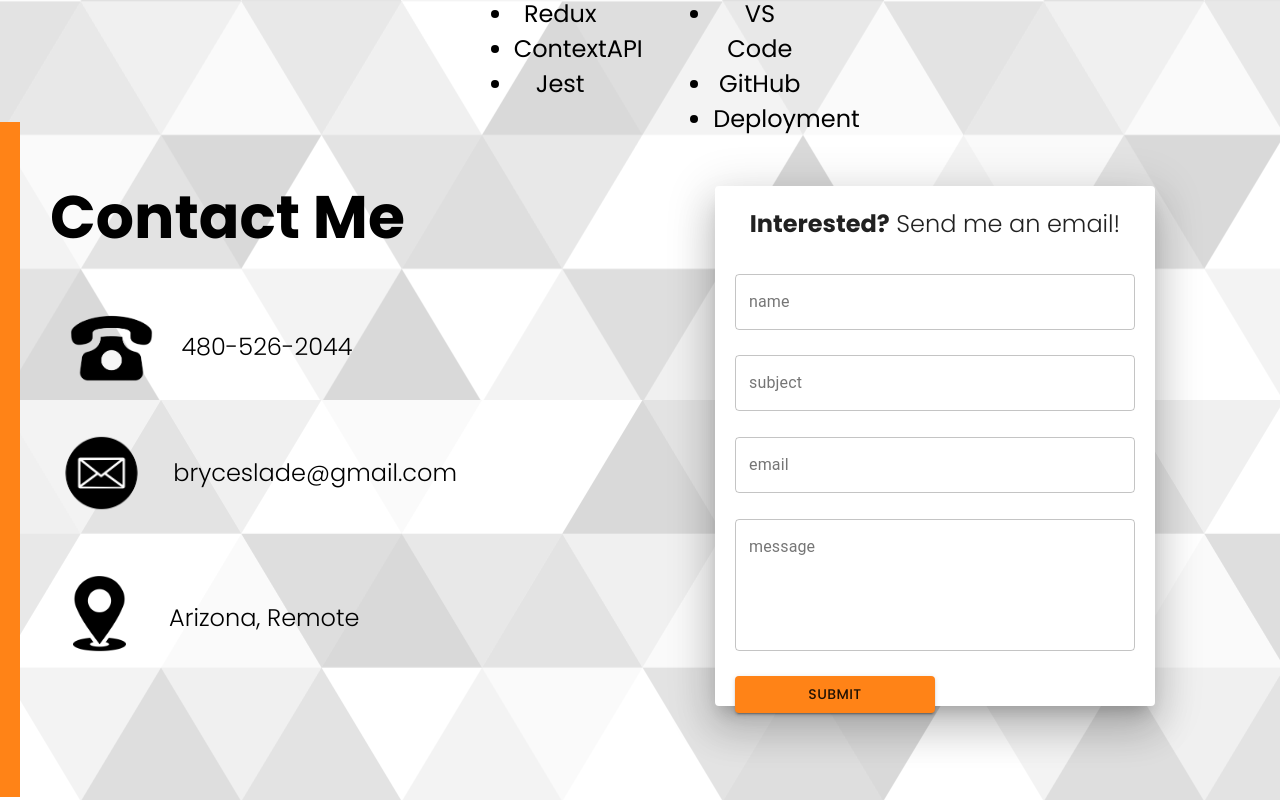
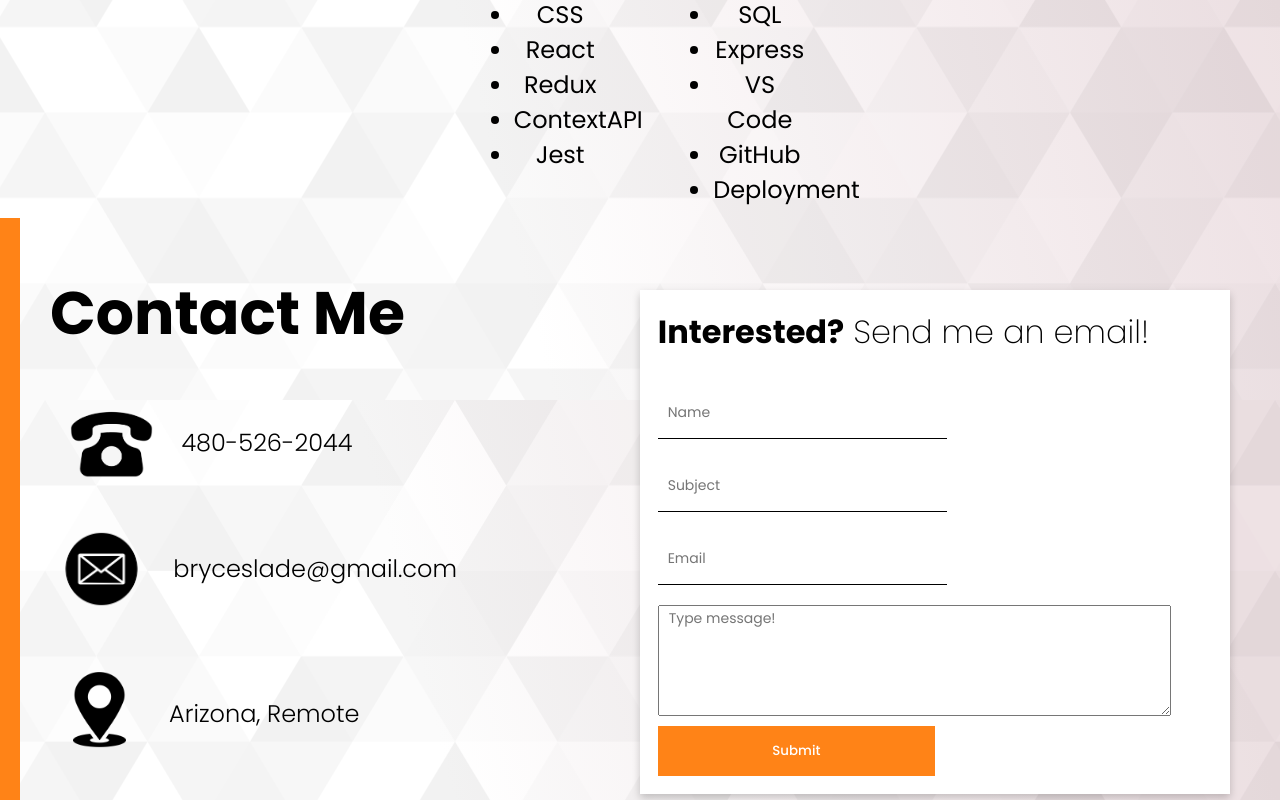
Before and after one commit to BryceSlade/nelson-portfolio, a React (Create React App) app: page / in a window 1280 px wide. Shown: the part 2000-2800 px from the top of the page. Built offline with nearby package versions, Linux system fonts and the light colour scheme.

Commit message:
responsiveness wip

```diff
--- a/src/components/about/about.css
+++ b/src/components/about/about.css
@@ -2,7 +2,7 @@
     height: 100vh;
     display: flex;
     align-items: center;
-    /* padding-top: 3.5%; */
+    padding-top: 3.5%;
 }
 
 .a-left {
--- a/src/components/contact/Contact.jsx
+++ b/src/components/contact/Contact.jsx
@@ -48,6 +48,40 @@ const Contact = () => {
                     </div>
 
                     <div className="c-right">
+                        <div className="card">
+                            <div className="container">
+                                <p className="c-desc">
+                                    <b>Interested?</b> Send me an email!
+                                </p>
+                                <form ref={formRef} onSubmit={handleSubmit}>
+                                    <input
+                                        type='text'
+                                        placeholder='Name'
+                                        name='user_name'
+                                    />
+                                    <input
+                                        type='text'
+                                        placeholder='Subject'
+                                        name='user_subject'
+                                    />
+                                    <input
+                                        type='text'
+                                        placeholder='Email'
+                                        name='user_email'
+                                    />
+                                    <textarea
+                                        rows={5}
+                                        placeholder='Type message!'
+                                        name='message'
+                                    />
+                                    <button>Submit</button>
+                                    {sent && <p>Thank you!</p>}
+                                </form>
+                            </div>
+                        </div>
+                    </div>
+
+                    {/* <div className="c-right">
                         <Grid>
                             <Paper elevation={24} style={paperStyle} className='paper'>
                                 <p className="c-desc">
@@ -111,7 +145,7 @@ const Contact = () => {
                                 </form>
                             </Paper>
                         </Grid>
-                    </div>
+                    </div> */}
 
 
                 </div>
--- a/src/components/contact/contact.css
+++ b/src/components/contact/contact.css
@@ -63,19 +63,70 @@
 }
 
 .c-desc {
-    font-weight: 300;
-    font-size: 1.5rem;
-    text-align: center;
-    width: 100%;
+    font-weight: 200;
+    font-size: 2rem;
 }
 
 form {
     margin-top: 1.25rem;
+    display: flex;
+    flex-direction: column;
+    justify-content: center;
+}
+
+input {
+    width: 50%;
+    height: 50px;
+    border: none;
+    border-bottom: 1px solid black;
+    margin: 10px 0;
+    font-size: 14px;
+    padding-left: 10px;
+}
+
+textarea {
+    width: 90%;
+    margin: 10px 0;
+    font-size: 14px;
+    padding-left: 10px;
+}
+
+button {
+    border: none;
+    padding: 15px;
+    background-color: #ff8317;
+    color: white;
+    font-weight: 500;
+    cursor: pointer;
+    width: 50%;
+}
+
+button:hover {
+    background-color: #ff7b08;
+}
+
+.card {
+    box-shadow: 0 4px 8px 0 rgba(0,0,0,0.2);
+    transition: 0.3s;
+    background-color: white;
+    /* border: 1px solid red; */
+    width: 100%;
+    /* height: 60vh */
+}
+
+
+.card:hover {
+    box-shadow: 0 8px 16px 0 rgba(0,0,0,0.2);
+}
+
+.container {
+    margin: 3%;
+    /* border: 1px solid red; */
 }
 
 @media screen and (max-width: 480px) {
     .c {
-        border: 1px solid red;
+        /* border: 1px solid red; */
         height: 150vh;
     }
 
--- a/src/components/skills/skills.css
+++ b/src/components/skills/skills.css
@@ -1,6 +1,6 @@
 .skills {
     height: 50vh;
-    padding: 3% 10%;
+    padding: 5% 10%;
     display: flex;
     flex-direction: column;
     align-items: center;
```
Also changed, not shown: src/app.css.
